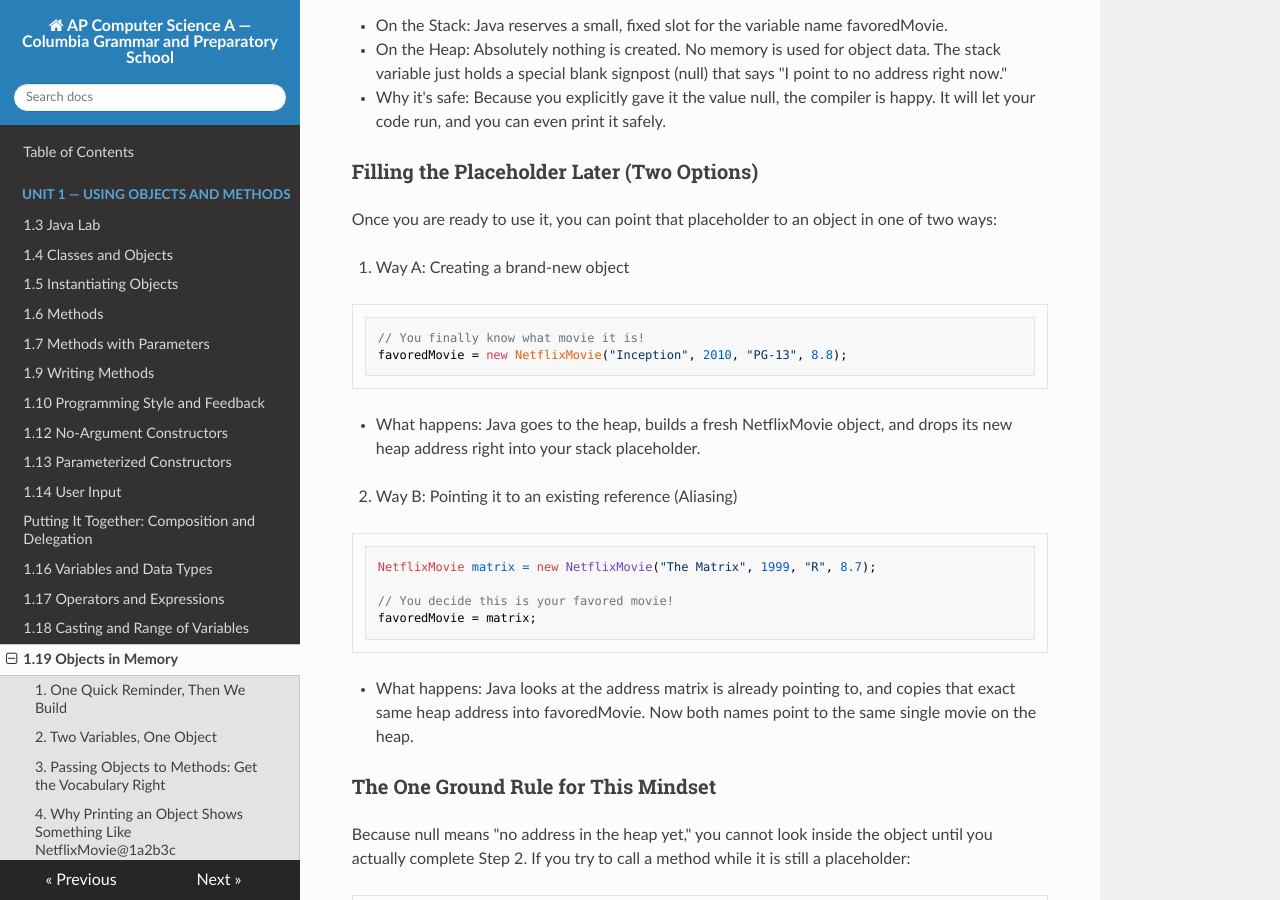
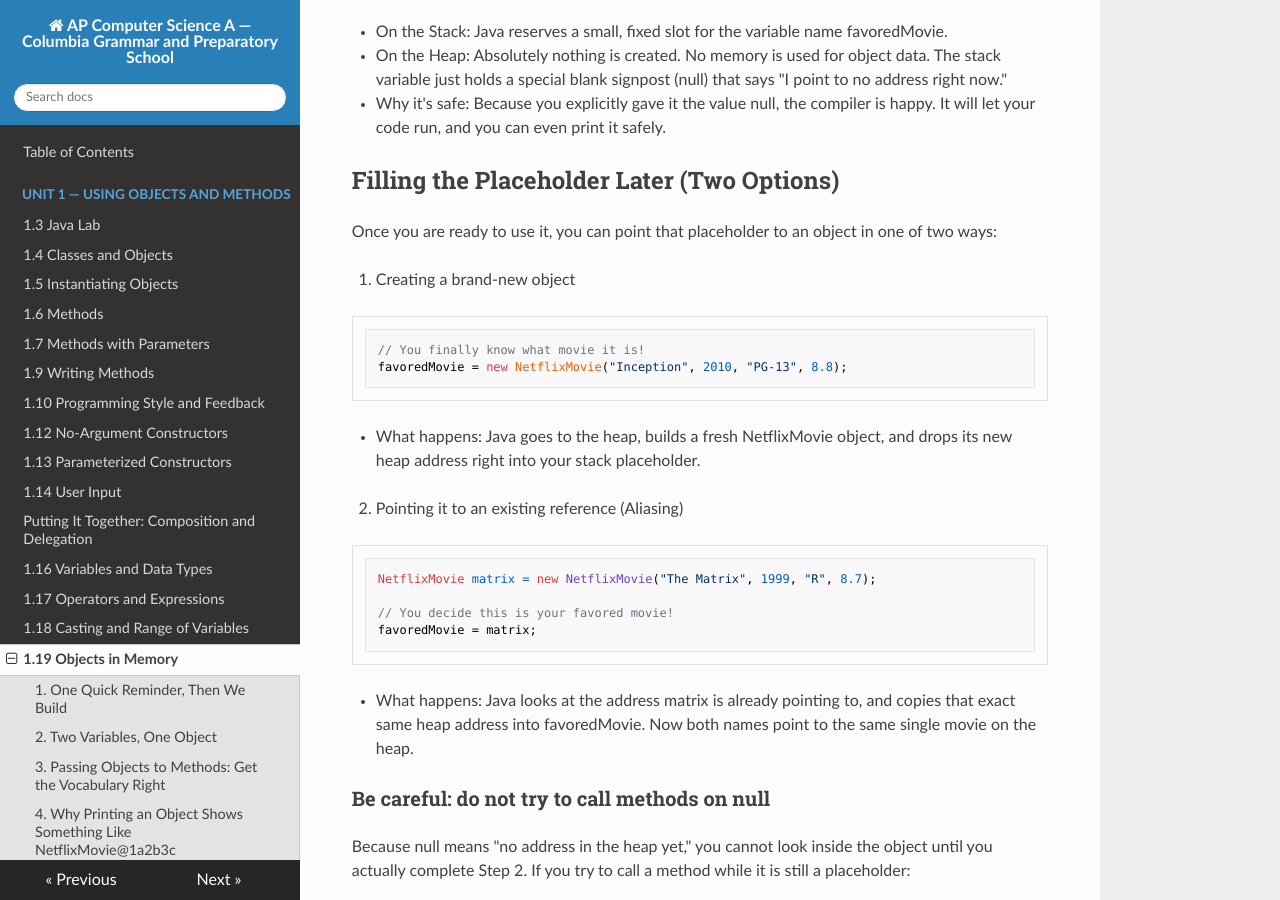
Before and after one commit to kjergens/apcsa-site, an MkDocs documentation site: the page built from docs/unit1/notes_19_printing_objects.md, in a window 1280 px wide and 900 px high, scrolled down 3578 px. Built offline with MkDocs 1.6.1, drawn with Linux system fonts in a browser that asks for light colours; nearby versions of some CDN libraries; some of the changed text lies outside the part shown.

Commit message:
Revise section titles in notes on null handling
Updated section headings for clarity and consistency.

````diff
--- a/docs/unit1/notes_19_printing_objects.md
+++ b/docs/unit1/notes_19_printing_objects.md
@@ -119,11 +119,11 @@ NetflixMovie favoredMovie = null;
 - On the Heap: Absolutely nothing is created. No memory is used for object data. The stack variable just holds a special blank signpost (null) that says "I point to no address right now."
 - Why it's safe: Because you explicitly gave it the value null, the compiler is happy. It will let your code run, and you can even print it safely.
 
-### Filling the Placeholder Later (Two Options)
+## Filling the Placeholder Later (Two Options)
 
 Once you are ready to use it, you can point that placeholder to an object in one of two ways:
 
-1. Way A: Creating a brand-new object
+1. Creating a brand-new object
 
 ``` java
 // You finally know what movie it is!
@@ -132,7 +132,7 @@ favoredMovie = new NetflixMovie("Inception", 2010, "PG-13", 8.8);
 
 * What happens: Java goes to the heap, builds a fresh NetflixMovie object, and drops its new heap address right into your stack placeholder.
 
-2. Way B: Pointing it to an existing reference (Aliasing)
+2. Pointing it to an existing reference (Aliasing)
 
 ``` java
 NetflixMovie matrix = new NetflixMovie("The Matrix", 1999, "R", 8.7);
@@ -143,7 +143,7 @@ favoredMovie = matrix;
 
 * What happens: Java looks at the address matrix is already pointing to, and copies that exact same heap address into favoredMovie. Now both names point to the same single movie on the heap.
 
-### The One Ground Rule for This Mindset
+### Be careful: do not try to call methods on null
 
 Because null means "no address in the heap yet," you cannot look inside the object until you actually complete Step 2.
 If you try to call a method while it is still a placeholder:
````
Also changed, not shown: other parts of docs/unit1/notes_19_printing_objects.md (+2 -2 lines).
